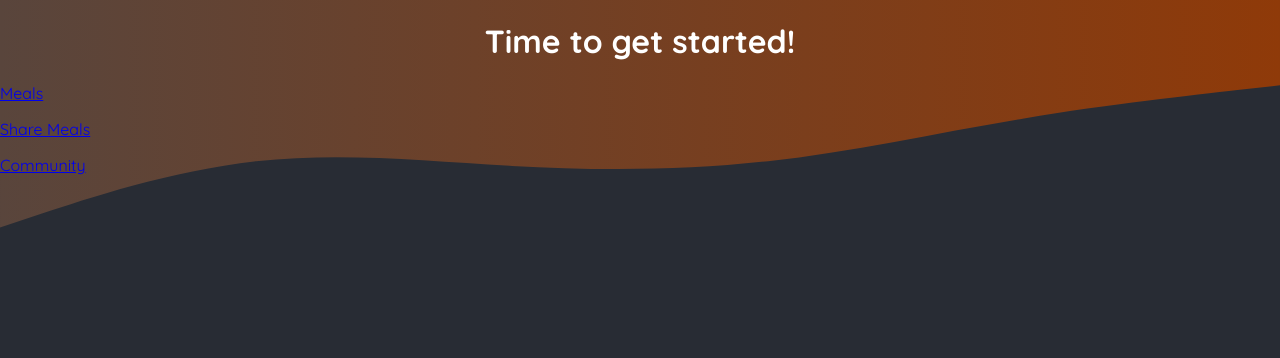
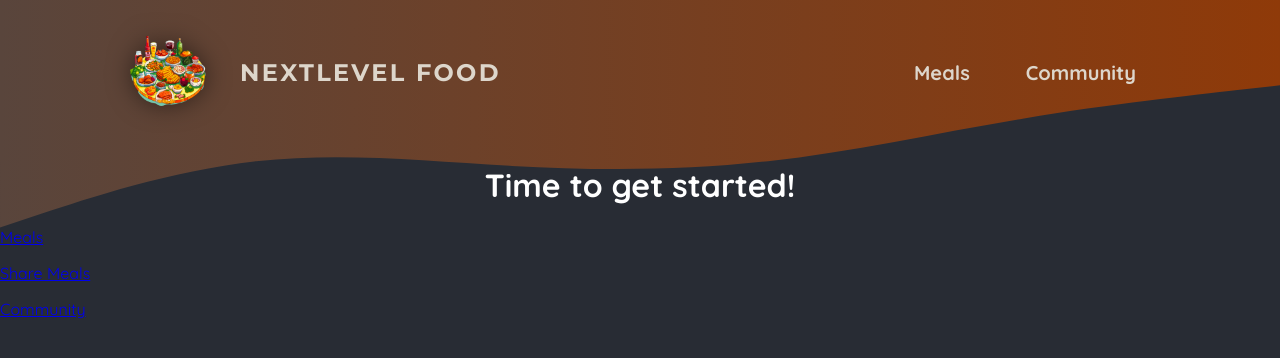
Before and after one commit to sachinpatgar11/foodie-next, a Next.js app: page / in a window 1280 px wide. Shown: the top 358 px of the page. Built offline with nearby package versions, Linux system fonts and the light colour scheme.

Commit message:
Header component

```diff
--- a/app/layout.js
+++ b/app/layout.js
@@ -1,8 +1,9 @@
-import './globals.css';
+import MainHeader from "@/component/main-header";
+import "./globals.css";
 
 export const metadata = {
-  title: 'NextLevel Food',
-  description: 'Delicious meals, shared by a food-loving community.',
+  title: "NextLevel Food",
+  description: "Delicious meals, shared by a food-loving community.",
 };
 
 export default function RootLayout({ children }) {
@@ -15,11 +16,11 @@
               <linearGradient id="gradient" x1="0%" y1="0%" x2="100%" y2="0%">
                 <stop
                   offset="0%"
-                  style={{ stopColor: '#59453c', stopOpacity: '1' }}
+                  style={{ stopColor: "#59453c", stopOpacity: "1" }}
                 />
                 <stop
                   offset="100%"
-                  style={{ stopColor: '#8f3a09', stopOpacity: '1' }}
+                  style={{ stopColor: "#8f3a09", stopOpacity: "1" }}
                 />
               </linearGradient>
             </defs>
@@ -30,6 +31,7 @@
           </svg>
         </div>
 
+        <MainHeader />
         {children}
       </body>
     </html>
--- /dev/null
+++ b/component/main-header.js
@@ -0,0 +1,25 @@
+import { headers } from "next/headers";
+import Link from "next/link";
+import LogoImg from "@/assets/logo.png";
+import classes from "./main-header.module.css";
+
+export default function MainHeader() {
+  return (
+    <header className={classes.header}>
+      <Link className={classes.logo} href="/">
+        <img src={LogoImg.src} alt="Main Logo" />
+        NextLevel Food
+      </Link>
+      <nav className={classes.nav}>
+        <ul>
+          <li>
+            <Link href="/melas">Meals</Link>
+          </li>
+          <li>
+            <Link href="/community">Community</Link>
+          </li>
+        </ul>
+      </nav>
+    </header>
+  );
+}
--- /dev/null
+++ b/component/main-header.module.css
@@ -0,0 +1,67 @@
+.header {
+  display: flex;
+  justify-content: space-between;
+  align-items: center;
+  padding: 2rem 1rem;
+}
+
+@media (min-width: 768px) {
+  .header {
+    padding: 2rem 10%;
+  }
+}
+
+.nav ul {
+  list-style: none;
+  margin: 0;
+  padding: 0;
+  display: flex;
+  gap: 1.5rem;
+  /* font-family: 'Montserrat', sans-serif; */
+  font-size: 1.25rem;
+}
+
+.nav a {
+  text-decoration: none;
+  color: #ddd6cb;
+  font-weight: bold;
+  padding: 0.5rem 1rem;
+  border-radius: 0.5rem;
+}
+
+.nav a:hover,
+.nav a:active {
+  background: linear-gradient(90deg, #ff8a05, #f9b331);
+  background-clip: text;
+  -webkit-background-clip: text;
+  -webkit-text-fill-color: transparent;
+  text-shadow: 0 0 18px rgba(248, 190, 42, 0.8);
+}
+
+.active {
+  background: linear-gradient(90deg, #ff8a05, #f9b331);
+  background-clip: text;
+  -webkit-background-clip: text;
+  -webkit-text-fill-color: transparent;
+}
+
+.logo {
+  display: flex;
+  align-items: center;
+  justify-content: center;
+  gap: 2rem;
+  text-decoration: none;
+  color: #ddd6cb;
+  font-weight: bold;
+  font-family: 'Montserrat', sans-serif;
+  letter-spacing: 0.15rem;
+  text-transform: uppercase;
+  font-size: 1.5rem;
+}
+
+.logo img {
+  width: 5rem;
+  height: 5rem;
+  object-fit: contain;
+  filter: drop-shadow(0 0 0.75rem rgba(0, 0, 0, 0.5));
+}
```
